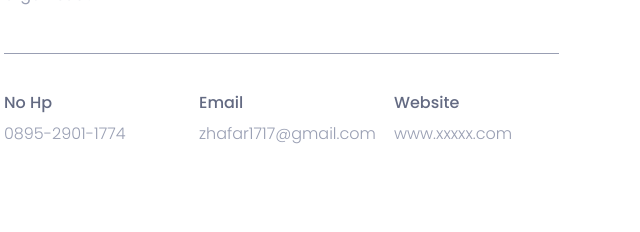
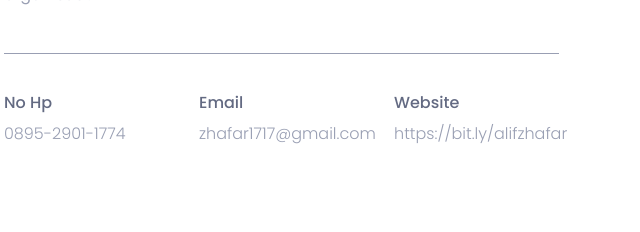
Before and after one commit to Alifzhafar/Portofolio-ALIF-ZHAFAR, a plain HTML site: page index.html in a window 1280 px wide. Shown: the part 1528-1760 px from the top of the page, 66-706 px from the left. Drawn offline with nearby package versions, Linux system fonts and the light colour scheme.

Commit message:
Update index.html

```diff
--- a/index.html
+++ b/index.html
@@ -143,7 +143,7 @@
 									<div class="col-sm-4">
 										<div class="single-about-add-info">
 											<h3>website</h3>
-											<p>www.xxxxx.com</p>
+											<p>https://bit.ly/alifzhafar</p>
 										</div>
 									</div>
 								</div>
@@ -700,7 +700,7 @@
 										</div>
 										<div class="single-contact-add-info">
 											<h3>website</h3>
-											<p>alifzhafar.github.io</p>
+											<p>https://bit.ly/alifzhafar</p>
 										</div>
 									</div>
 								</div><!--/.contact-adress-->
```
